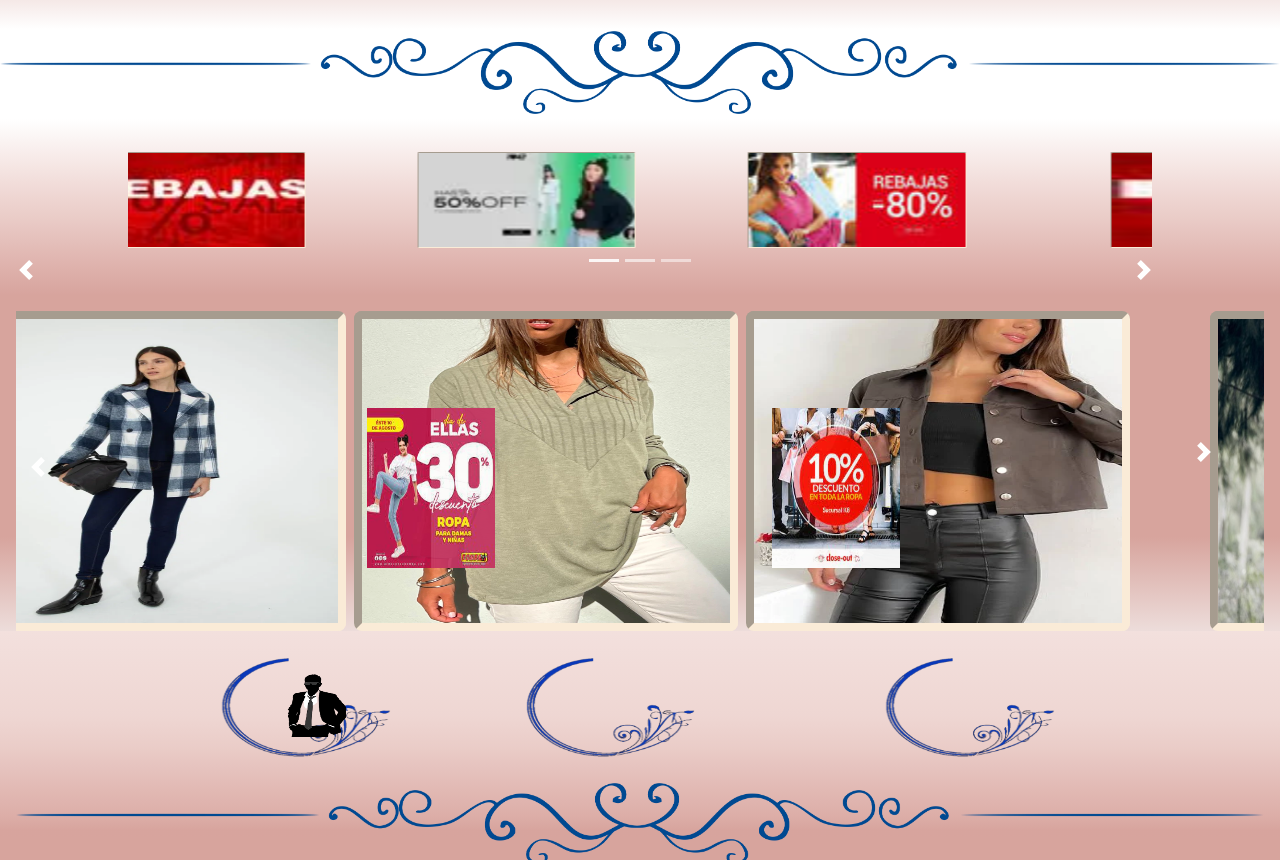
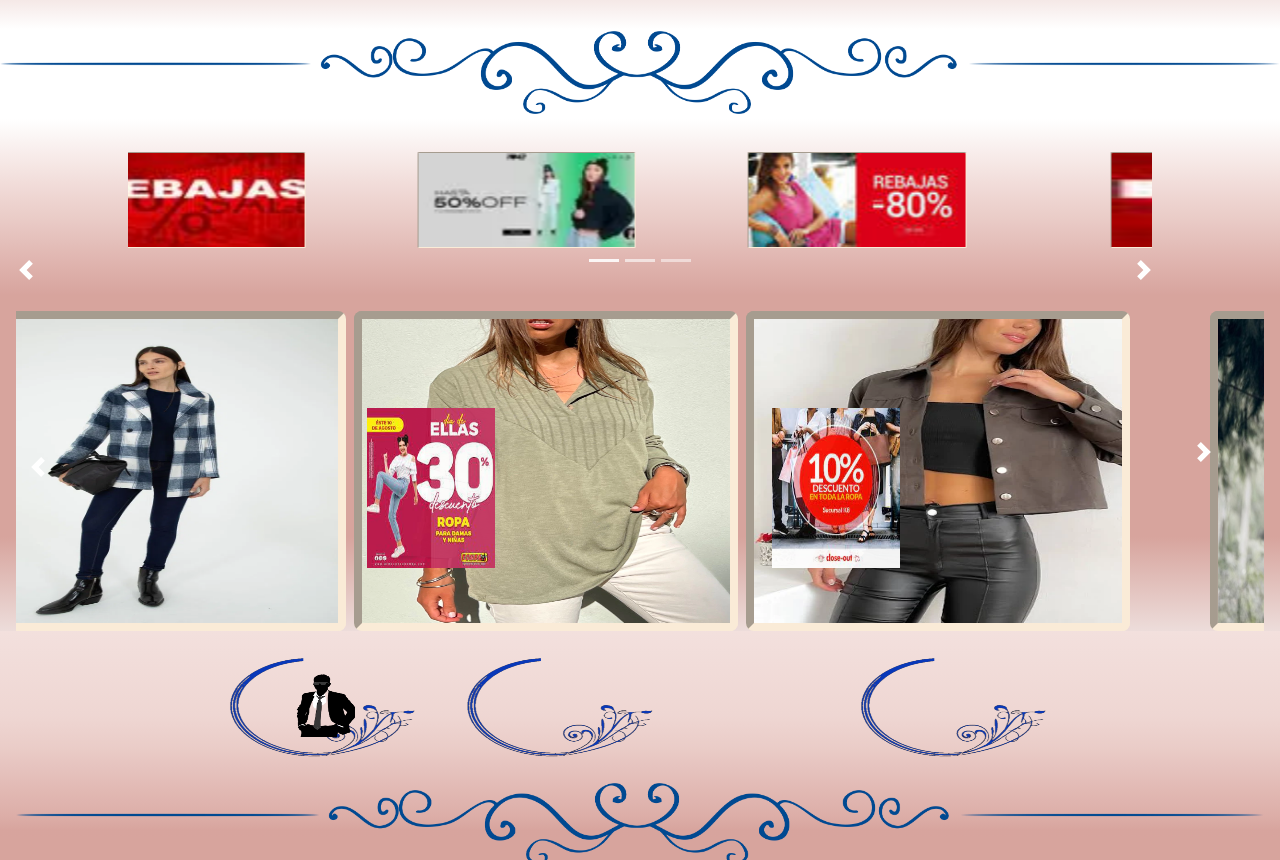
Before and after one commit to market-alta-moda/grupo_11_altamoda, a plain HTML site: page pages/index.html in a window 1280 px wide. Shown: the part 87-947 px from the top of the page. Drawn offline with nearby package versions, Linux system fonts and the light colour scheme.

```diff
--- a/css/styles.css
+++ b/css/styles.css
@@ -267,13 +267,11 @@ div.contenedor-hijo {
 }
 
 .container-bottom .siluette {
-
-    position: relative;
     height: 4rem;
     width: 4rem;
-    left: -120%;
-    top: -35%;
-    display: block;
+    left: -5rem;
+    top: -1rem;
+
 
 
 }
@@ -281,8 +279,8 @@ div.contenedor-hijo {
 .hombres-html {
     z-index: 2;
     position: relative;
-    margin-left: -8.7rem;
-    margin-bottom: 6rem;
-    margin-top: 3rem;
+    margin-left: -15rem;
+    margin-bottom: 4rem;
+    margin-top: 2rem;
 
 }
```
